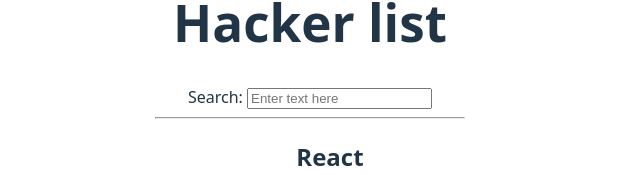
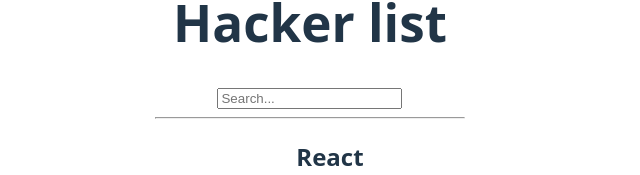
Before and after one commit to lukazc/react-typesctipt-demo, a React (Vite) app: page / in a window 1280 px wide. Shown: the part 133-308 px from the top of the page, without its empty margins (330-970 px from the left). Built offline with nearby package versions, Linux system fonts and the light colour scheme.

Commit message:
Extract Search and List components, update props handling

```diff
--- a/src/App.tsx
+++ b/src/App.tsx
@@ -27,15 +27,41 @@
         <>
             <div>
                 <h1>Hacker list</h1>
-                <label htmlFor='search'>Search: </label>
-                <input id="search" type="text" placeholder="Enter text here" onChange={(e) => setSearchQuery(e.target.value)} />
+                <Search setSearchQuery={setSearchQuery} />
             </div>
 
             <hr />
 
+            <List searchQuery={searchQuery} />
+        </>
+    )
+}
+
+// Update Search to accept setSearchQuery as a prop
+type SearchProps = {
+    setSearchQuery: React.Dispatch<React.SetStateAction<string>>;
+};
+
+function Search({ setSearchQuery }: SearchProps) {
+    const handleSearch = (event: React.ChangeEvent<HTMLInputElement>) => {
+        setSearchQuery(event.target.value);
+    }
+
+    return (
+        <div>
+            <input
+                type="text"
+                onChange={handleSearch}
+                placeholder="Search..."
+            />
+        </div>
+    )
+}
+
+function List({ searchQuery }: { searchQuery: string }) {
+    return (
         <ul>
-                {
-                    devList.map((item) => {
+            {devList.map((item) => {
                 const { title, url, author, num_comments, points, objectID } = item;
                 const searchTerm = searchQuery.toLowerCase();
                 const isMatch = title.toLowerCase().includes(searchTerm) || author.toLowerCase().includes(searchTerm);
@@ -49,10 +75,8 @@
                         <a href={url} target="_blank" rel="noopener noreferrer">Read more</a>
                     </li>
                 )
-                    })
-                }
+            })}
         </ul>
-        </>
     )
 }
 
```
Lines whose indentation alone changed are shown as unchanged.
